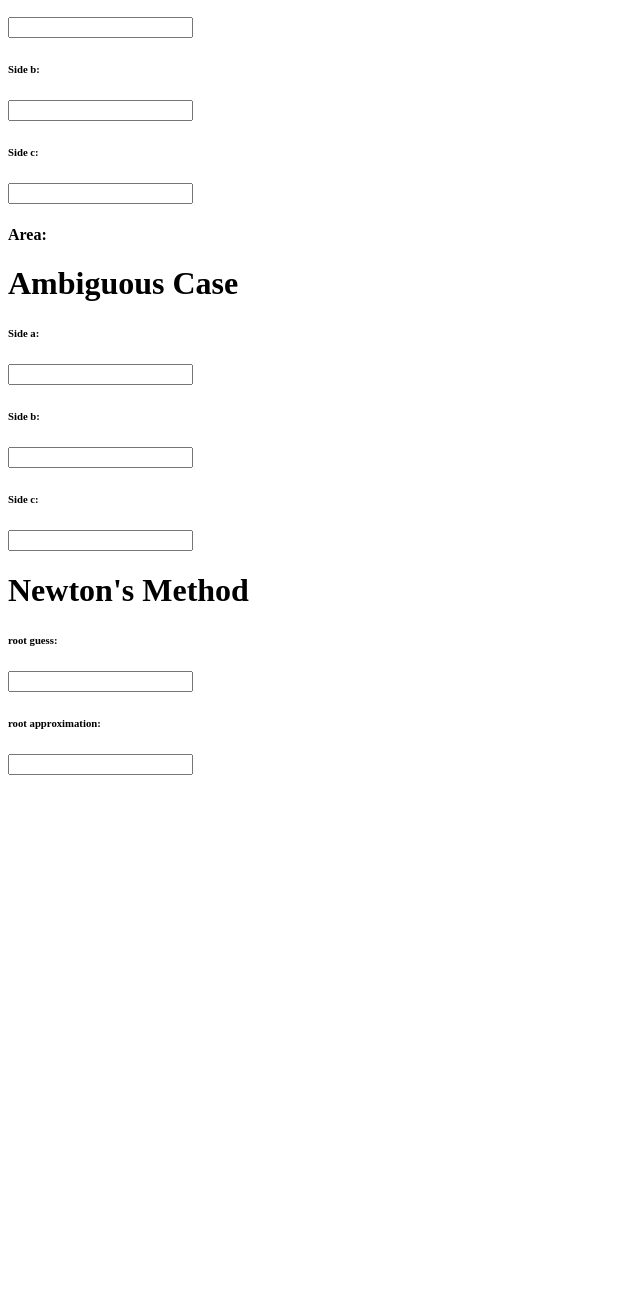
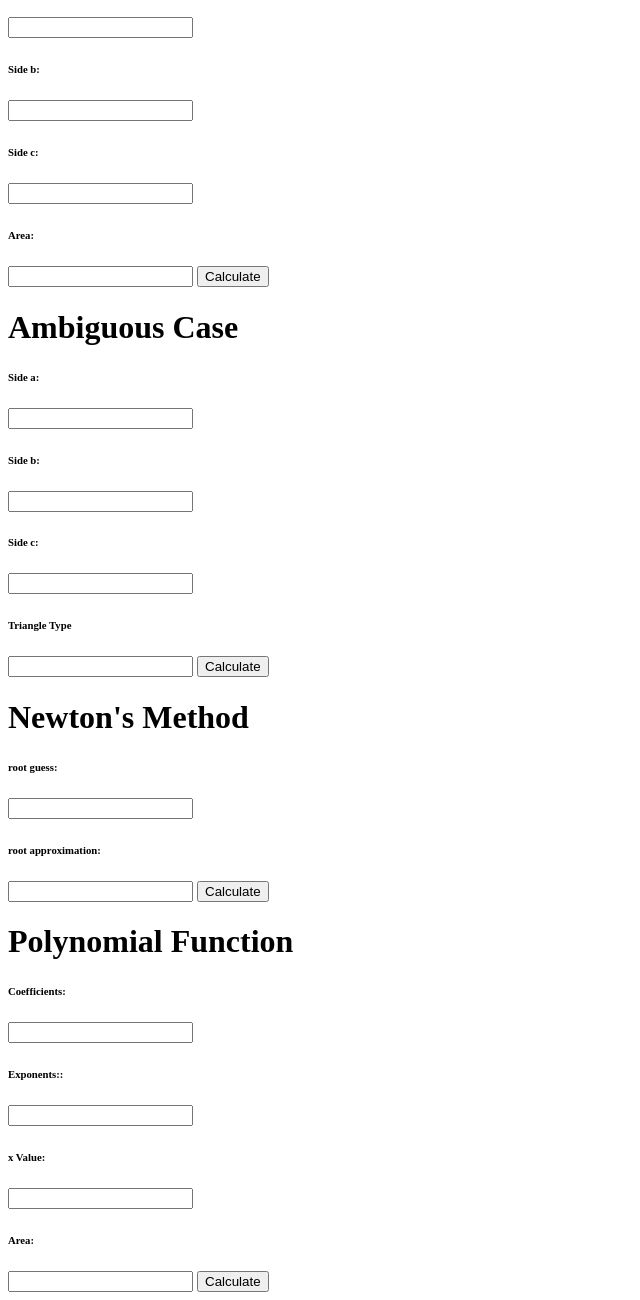
Before and after one commit to MickeyM07/Assignment-3, a plain HTML site: page index.html in a window 1280 px wide. Shown: the part 103-1403 px from the top of the page, without its empty margins (0-640 px from the left). Before the commit the page ends 886 px from the top, so only its background shows below. Drawn offline with Linux system fonts and the light colour scheme.

Commit message:
finished gtml

```diff
--- a/index.html
+++ b/index.html
@@ -1,12 +1,15 @@
 <!DOCTYPE html>
 <html lang="en">
+
 <head>
     <meta charset="UTF-8">
     <meta name="viewport" content="width=device-width, initial-scale=1.0">
     <title>Document</title>
+    <link rel="stylesheet" href="style.css">
 </head>
+
 <body>
-    <div class = "herons-formula-section">
+    <div class="herons-formula-section">
         <h1>Heron's Formula</h1>
         <h6>Side a:</h6>
         <input>
@@ -14,10 +17,12 @@
         <input>
         <h6>Side c:</h6>
         <input>
-        <h4>Area:</h4>
+        <h6>Area:</h6>
+        <input>
+        <button class = "herons-formula-button">Calculate</button>
     </div>
 
-    <div class = "ambiguous-case-section">
+    <div class="ambiguous-case-section">
         <h1>Ambiguous Case</h1>
         <h6>Side a:</h6>
         <input>
@@ -25,18 +30,35 @@
         <input>
         <h6>Side c:</h6>
         <input>
+        <h6>Triangle Type</h6>
+        <input>
+        <button class="ambiguous-case-button">Calculate</button>
     </div>
 
-    <div class = "newtons-method-section">
+    <div class="newtons-method-section">
         <h1>Newton's Method</h1>
         <h6>root guess:</h6>
         <input>
         <h6>root approximation:</h6>
         <input>
+        <button class="newtons-method-button">Calculate</button>
+    </div>
+
+    <div class="polynomial-function-section">
+        <h1>Polynomial Function</h1>
+        <h6>Coefficients:</h6>
+        <input>
+        <h6>Exponents::</h6>
+        <input>
+        <h6>x Value:</h6>
+        <input>
+        <h6>Area:</h6>
+        <input>
+        <button class="polynomial-function-button">Calculate</button>
     </div>
 
 
 
+</body>
 
-</body>
 </html>
```
